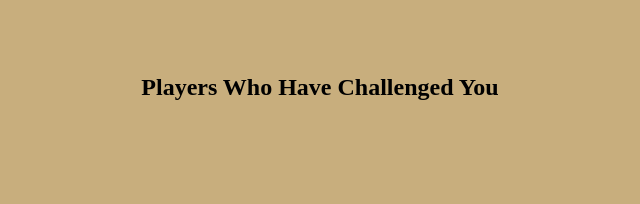
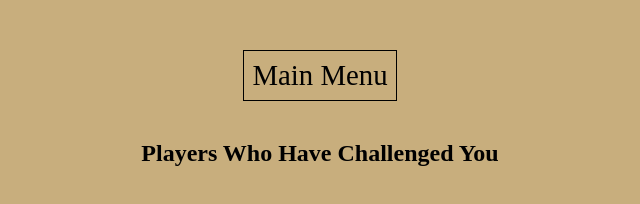
Before and after one commit to CarpetFloor/QuickIronWeb, a website: page Pages/challenges.html in a window 1280 px wide. Shown: the whole page, without its empty margins (320-960 px from the left). Drawn offline with Linux system fonts and the light colour scheme; a web font is replaced by a local one.

Commit message:
Main menu button added to make challenge and view challenges pages

```diff
--- a/Pages/challenges.html
+++ b/Pages/challenges.html
@@ -3,6 +3,8 @@
 </head>
 <body>
     <div class="container">
+        <a class="menuButton" href="home.html">Main Menu</a>
+
         <p class="title">Players Who Have Challenged You</p>
         <div id="playersContainer"></div>
     </div>
```
Also changed, not shown: Pages/playerBrowser.html (+1 -0 lines).
